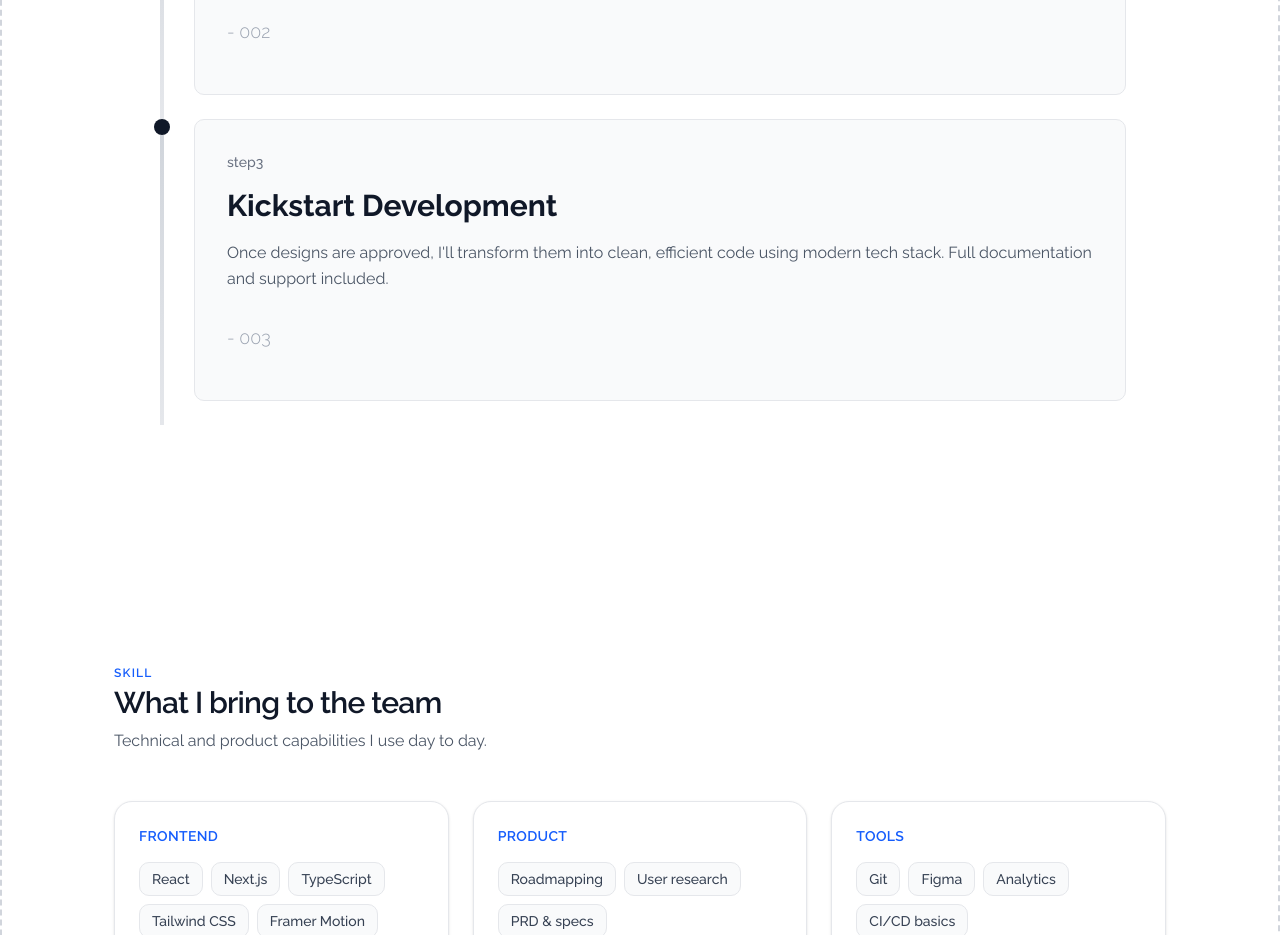
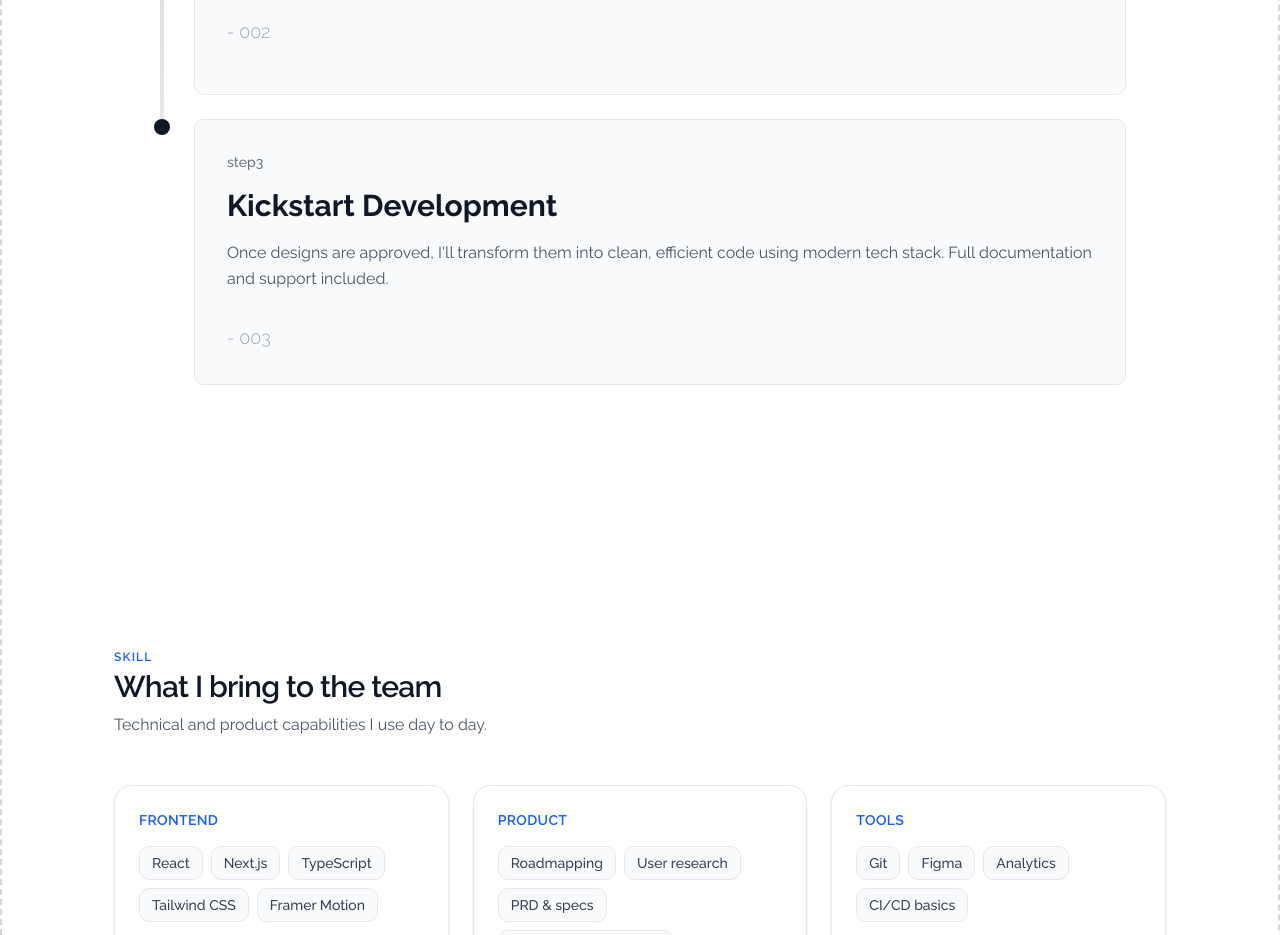
Before and after one commit to fajarekos/aksaranara, a Next.js app: page / in a window 1280 px wide. Shown: the part 1700-2635 px from the top of the page. Built offline with nearby package versions, Linux system fonts and the light colour scheme.

Commit message:
bugfix: issue on isLast, on stepcard

```diff
--- a/src/components/sections/ExperienceTimeline.tsx
+++ b/src/components/sections/ExperienceTimeline.tsx
@@ -178,7 +178,7 @@ export function ExperienceTimeline() {
                 </motion.h2>
                 <div>
                 {steps.map((step, index) => (
-                    <StepCard key={step.id} step={step} index={index} />
+                    <StepCard key={step.id} step={step} index={index} isLast={index === steps.length - 1} />
                 ))}
                 </div>
             </div>
```
